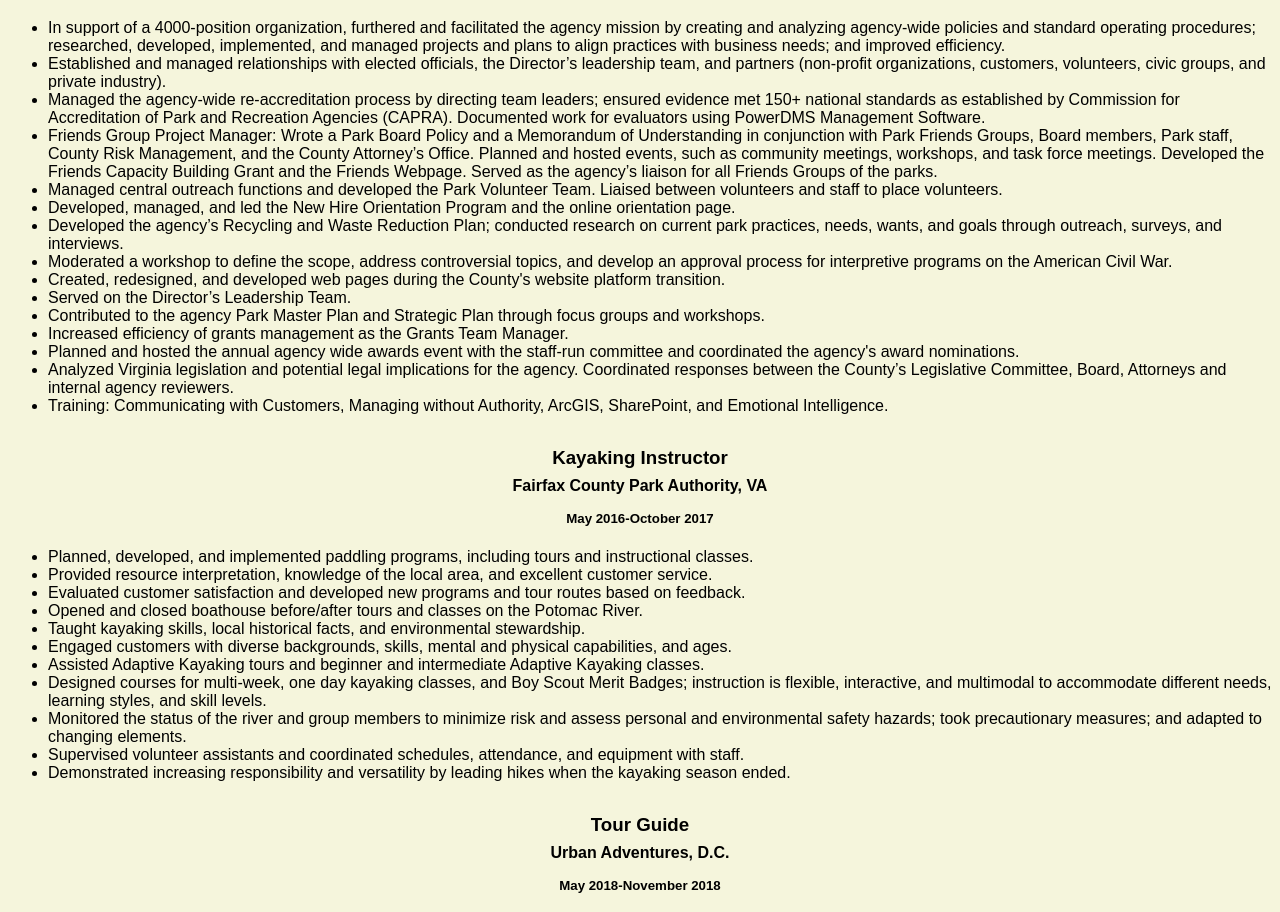
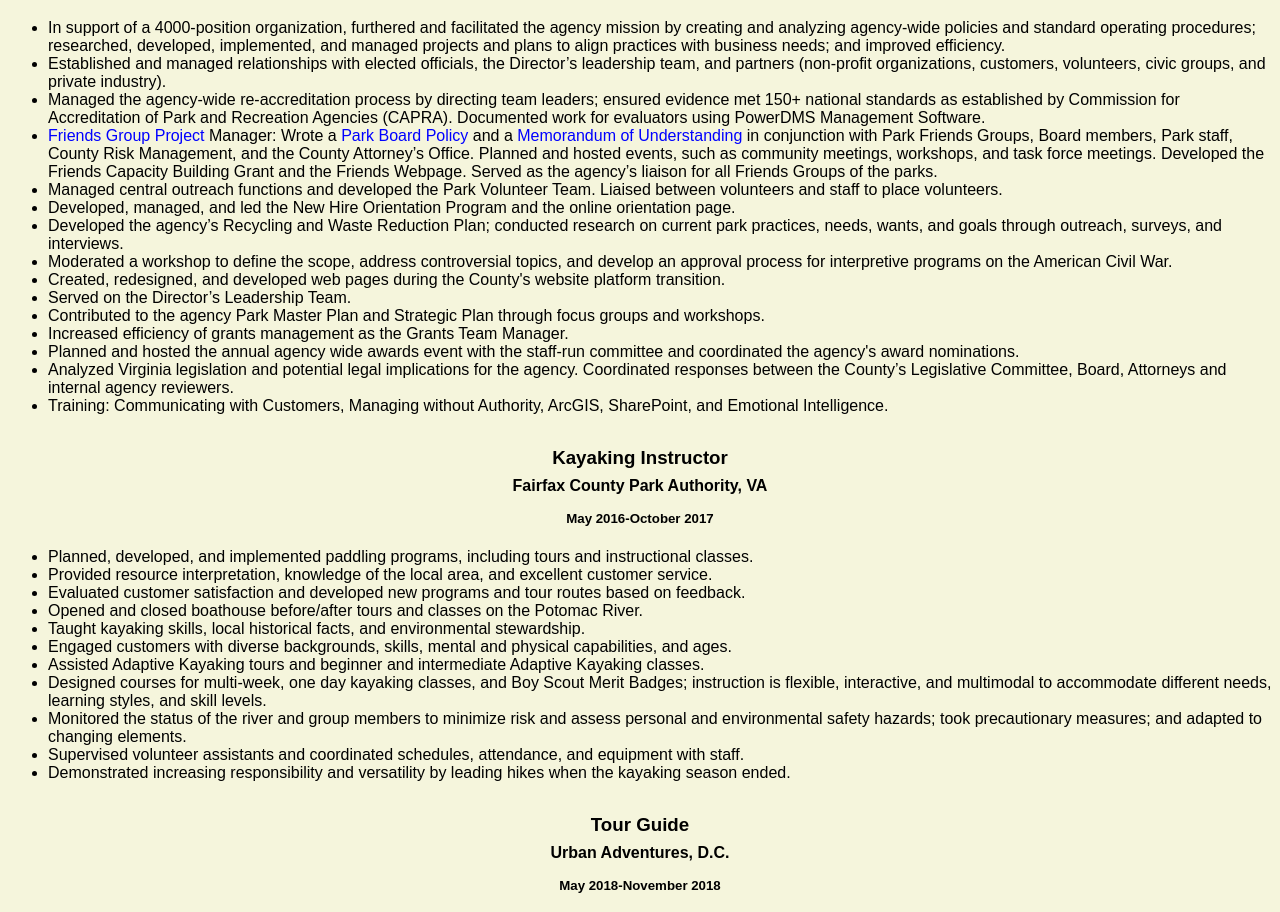
Before and after one commit to lehrreich/lehrreich.github.io, a plain HTML site: page resume.html in a window 1280 px wide. Shown: the part 1683-2595 px from the top of the page. Drawn offline with Linux system fonts and the light colour scheme.

Commit message:
Update resume.html

```diff
--- a/resume.html
+++ b/resume.html
@@ -86,7 +86,7 @@
         <li>In support of a 4000-position organization, furthered and facilitated the agency mission by creating and analyzing agency-wide policies and standard operating procedures; researched, developed, implemented, and managed projects and plans to align practices with business needs; and improved efficiency.</li>
         <li>Established and managed relationships with elected officials, the Director’s leadership team, and partners (non-profit organizations, customers, volunteers, civic groups, and private industry).</li>
         <li>Managed the agency-wide re-accreditation process by directing team leaders; ensured evidence met 150+ national standards as established by Commission for Accreditation of Park and Recreation Agencies (CAPRA). Documented work for evaluators using PowerDMS Management Software.</li>
-        <li>Friends Group Project Manager: Wrote a Park Board Policy and a Memorandum of Understanding in conjunction with Park Friends Groups, Board members, Park staff, County Risk Management, and the County Attorney’s Office. Planned and hosted events, such as community meetings, workshops, and task force meetings. Developed the Friends Capacity Building Grant and the Friends Webpage. Served as the agency’s liaison for all Friends Groups of the parks.</li>
+        <li><a href="https://www.fairfaxcounty.gov/parks/friends" target=_"blank">Friends Group Project</a> Manager: Wrote a <a href="https://www.fairfaxcounty.gov/parks/sites/parks/files/assets/documents/administrative/park-policy-manual.pdf#page=78" target="_blank">Park Board Policy</a> and a <a href="https://www.fairfaxcounty.gov/parks/sites/parks/files/assets/documents/partnerships/friends/mou%20taskforce%2012012017%20-%20customizable.pdf" target=_"blank">Memorandum of Understanding</a> in conjunction with Park Friends Groups, Board members, Park staff, County Risk Management, and the County Attorney’s Office. Planned and hosted events, such as community meetings, workshops, and task force meetings. Developed the Friends Capacity Building Grant and the Friends Webpage. Served as the agency’s liaison for all Friends Groups of the parks.</li>
         <li>Managed central outreach functions and developed the Park Volunteer Team. Liaised between volunteers and staff to place volunteers.</li>
         <li>Developed, managed, and led the New Hire Orientation Program and the online orientation page.</li>
         <li>Developed the agency’s Recycling and Waste Reduction Plan; conducted research on current park practices, needs, wants, and goals through outreach, surveys, and interviews.</li>
```
